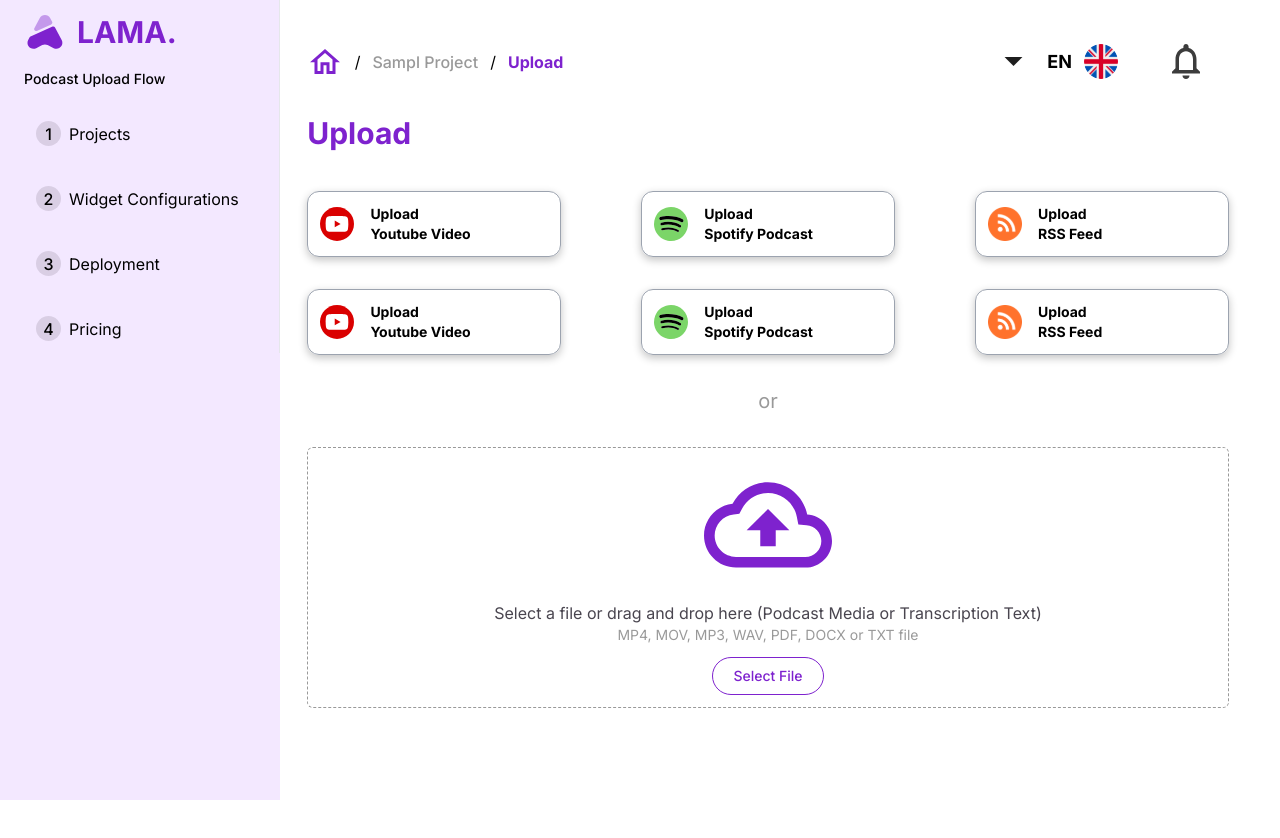
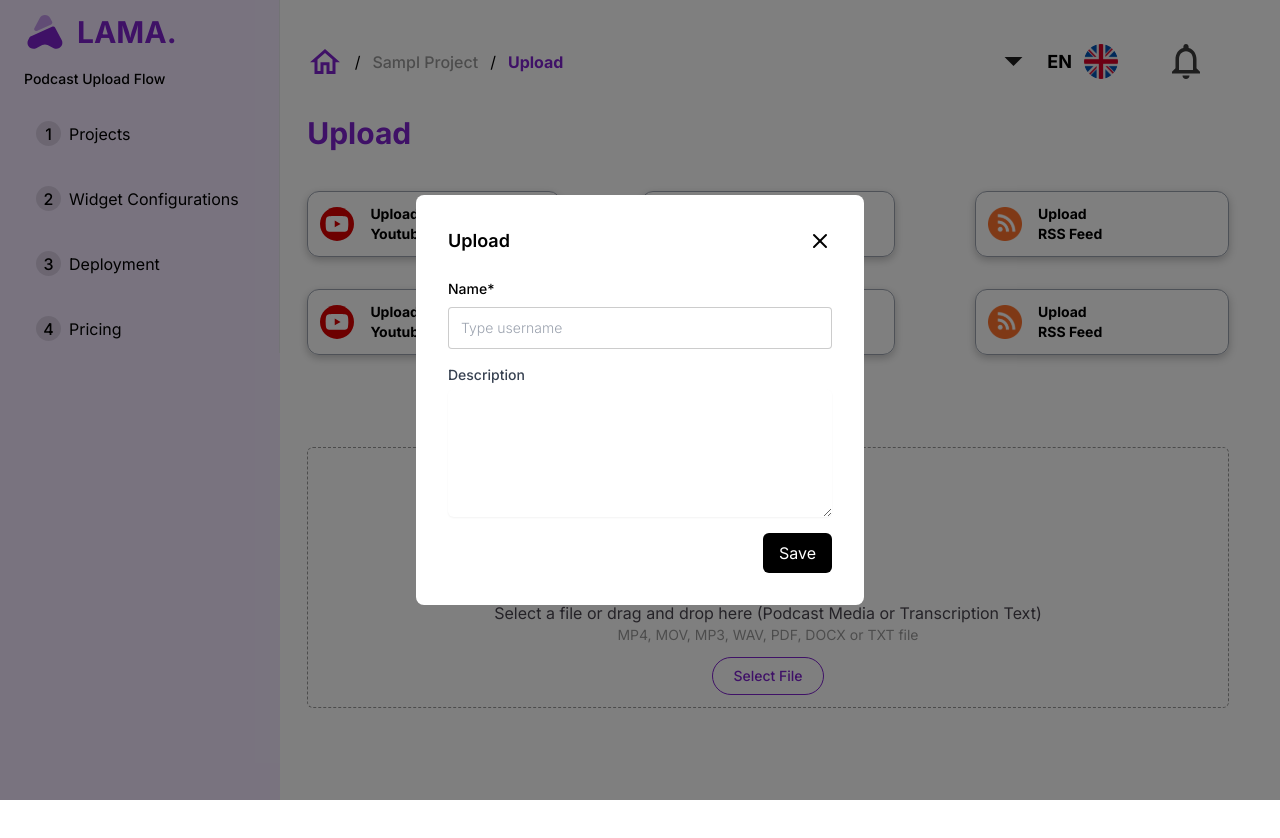
Before and after one commit to subhamukherjee321/zura-ventures-assignment, a Next.js app in the folder frontend/: page /1 in a window 1280 px wide. Both pictures are taken after a click on the button "Select File". Built offline with nearby package versions, Linux system fonts and the light colour scheme.

Commit message:
reslove the react-hook-form module error

```diff
--- a/frontend/app/Component/CreatePodcastModal.jsx
+++ b/frontend/app/Component/CreatePodcastModal.jsx
@@ -27,7 +27,7 @@ const CreatePodcastModal = ({ isOpen, onClose }) => {
     >
       <div className="bg-white rounded-lg p-8 max-w-md w-full">
         <div className="flex justify-between items-center mb-6">
-          <h2 className="text-lg font-semibold">Upload from Youtube</h2>
+          <h2 className="text-lg font-semibold">Upload</h2>
           <button
             onClick={onClose}
             className="text-gray-500 hover:text-gray-700 focus:outline-none"
--- a/frontend/app/[id]/page.js
+++ b/frontend/app/[id]/page.js
@@ -41,7 +41,7 @@ export default function page() {
             </div>
           </div>
         ))}
-        <CreatePodcastModal isOpen={isModalOpen} onClose={closeModal} />
+
       </div>
 
       <div className="text-[#999999] text-center my-8 text-xl">or</div>
@@ -58,11 +58,12 @@ export default function page() {
           MP4, MOV, MP3, WAV, PDF, DOCX or TXT file{" "}
         </p>
         <div className="flex justify-center">
-          <button className="py-2 px-5 text-sm text-primary font-[500] border border-primary rounded-[7rem] hover:bg-primary hover:text-white active:bg-purple-600">
+          <button className="py-2 px-5 text-sm text-primary font-[500] border border-primary rounded-[7rem] hover:bg-primary hover:text-white active:bg-purple-600" onClick={openModal}>
             Select File
           </button>
         </div>
       </div>
+      <CreatePodcastModal isOpen={isModalOpen} onClose={closeModal} />
     </section>
   );
 }
--- a/frontend/package.json
+++ b/frontend/package.json
@@ -13,7 +13,8 @@
     "@heroicons/react": "^2.0.18",
     "next": "14.0.3",
     "react": "^18",
-    "react-dom": "^18"
+    "react-dom": "^18",
+    "react-hook-form": "^7.48.2"
   },
   "devDependencies": {
     "autoprefixer": "^10.0.1",
```
Also changed, not shown: 1 other file (tests, documents, lock files or other folders).
